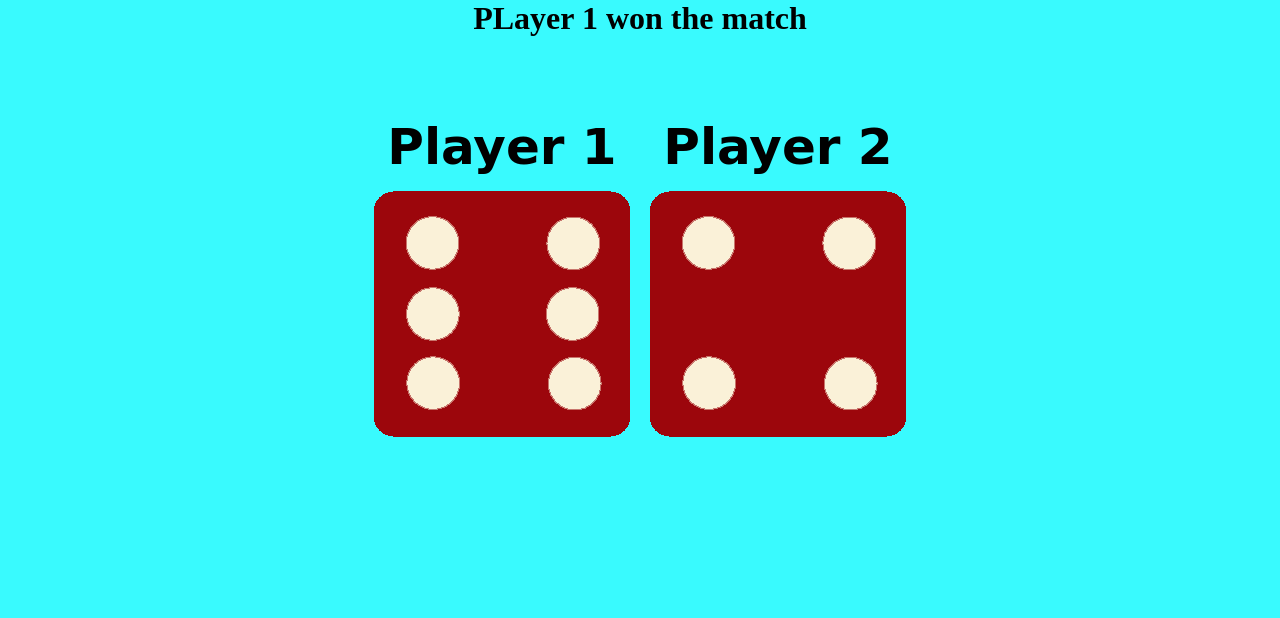
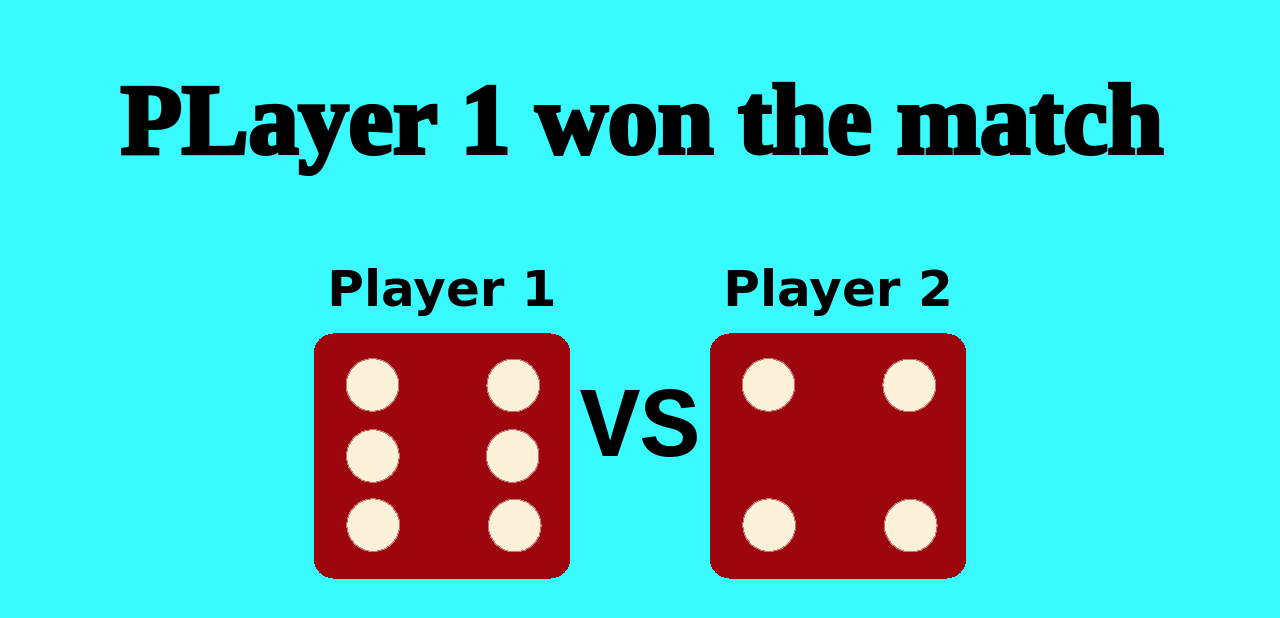
Before and after one commit to Hardikaz/DiceGame, a plain HTML site: page index.html in a window 1280 px wide. Drawn offline with Linux system fonts and the light colour scheme.

Commit message:
Finished

```diff
--- a/index.html
+++ b/index.html
@@ -13,6 +13,7 @@
             <p>Player 1</p>
         <img src="images/dice1.png" alt="Dice">
         </div>
+        <span>VS</span>
         <div class="dice">
             <p>Player 2</p>
             <img src="images/dice1.png" alt="Dice">
--- a/index.js
+++ b/index.js
@@ -14,11 +14,15 @@ if(imgNumber>imgNumber2){
     //Play sound
     //show some animations
     document.querySelector("h1").innerHTML="PLayer 1 won the match";
+    // document.querySelectorAll("img")[1].style.display="none";
+    // document.querySelector("img").style.display="none";
 }
 if(imgNumber<imgNumber2){
     //Play sound
     //show some animations
     document.querySelector("h1").innerHTML="PLayer 2 won the match";
+    // document.querySelectorAll("img")[0].style.display="none";
+    // document.querySelector("img").style.display="none";
 }
 if(imgNumber===imgNumber2){
     //Play sound
--- a/style.css
+++ b/style.css
@@ -5,9 +5,12 @@
 body{
     background-color: rgba(12, 250, 254, 0.813);
 }
-h1{
+#h1{
     text-align: center;
     justify-content: center;
+    font-size: 100px;
+    font-weight: 1000;
+   margin-top: 5%;
 }
 .container{
     display: flex;
@@ -30,4 +33,10 @@ h1{
     margin: 10px;
     text-align: center;
     border-radius: 5px;
+
 }
+span{
+    font-size: 100px;
+    font-weight: bolder;
+    font-family: 'Courier New', Courier, monospace;
+}
```
